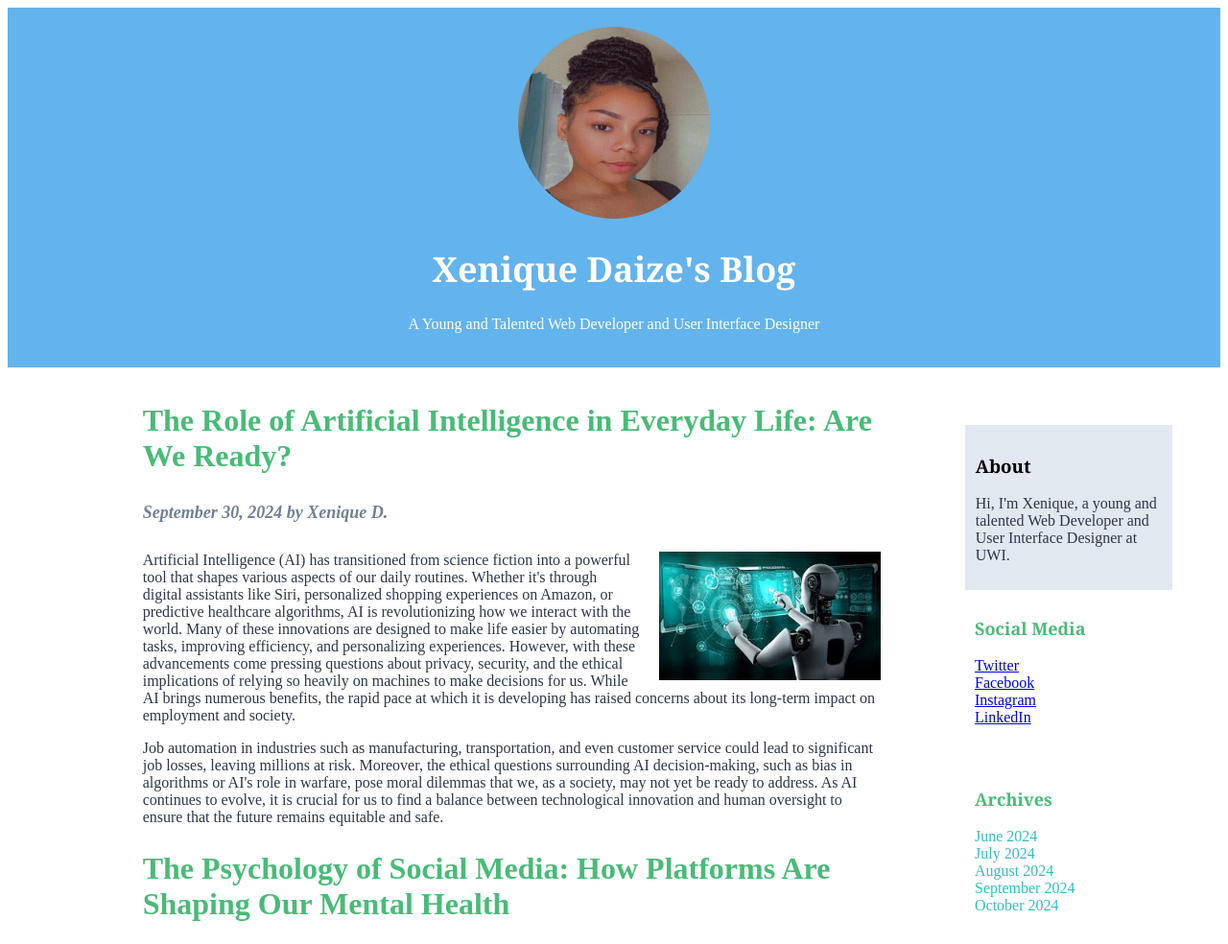
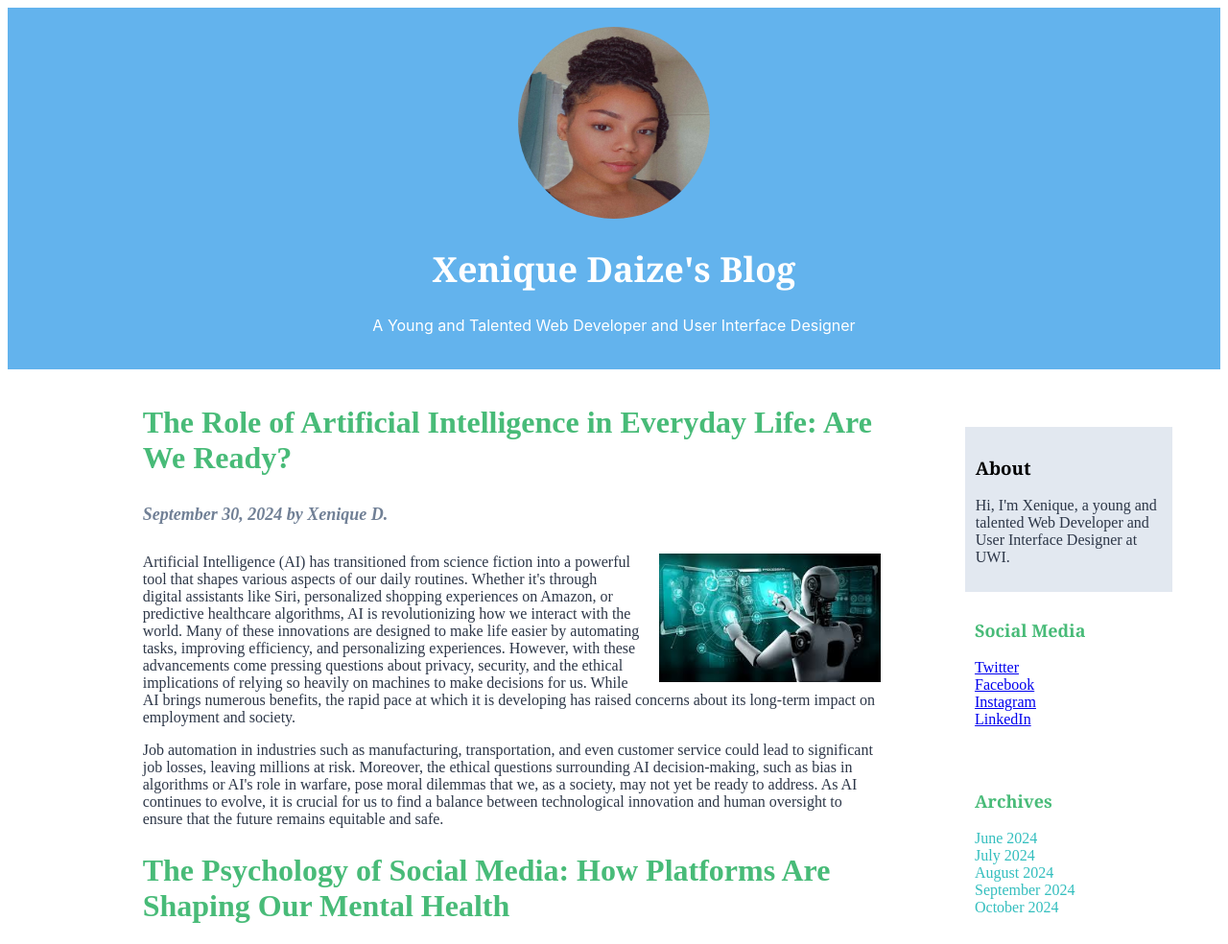
Before and after one commit to xeniqued/info2180-lab2, a plain HTML site: page index.html in a window 1280 px wide. Shown: the top 984 px of the page at 96% size. Drawn offline with Linux system fonts and the light colour scheme.

Commit message:
updated font family on header text

```diff
--- a/index.html
+++ b/index.html
@@ -11,7 +11,7 @@
  <header id = "header">
     <img src = "userpic.jpg" alt = "Picture of the Blog Creator" id="blogpic">
     <h1>Xenique Daize's Blog</h1>
-    <p style="color:#FFFFFF; text-align: center;">A Young and Talented Web Developer and User Interface Designer</p>
+    <p style="color:#FFFFFF; text-align: center; font-family:apple-system,BlinkMacSystemFont,Segoe UI,Roboto,HelveticaNeue,Arial,Noto Sans,sans-serif;">A Young and Talented Web Developer and User Interface Designer</p>
  </header>
 </div>
 
```
